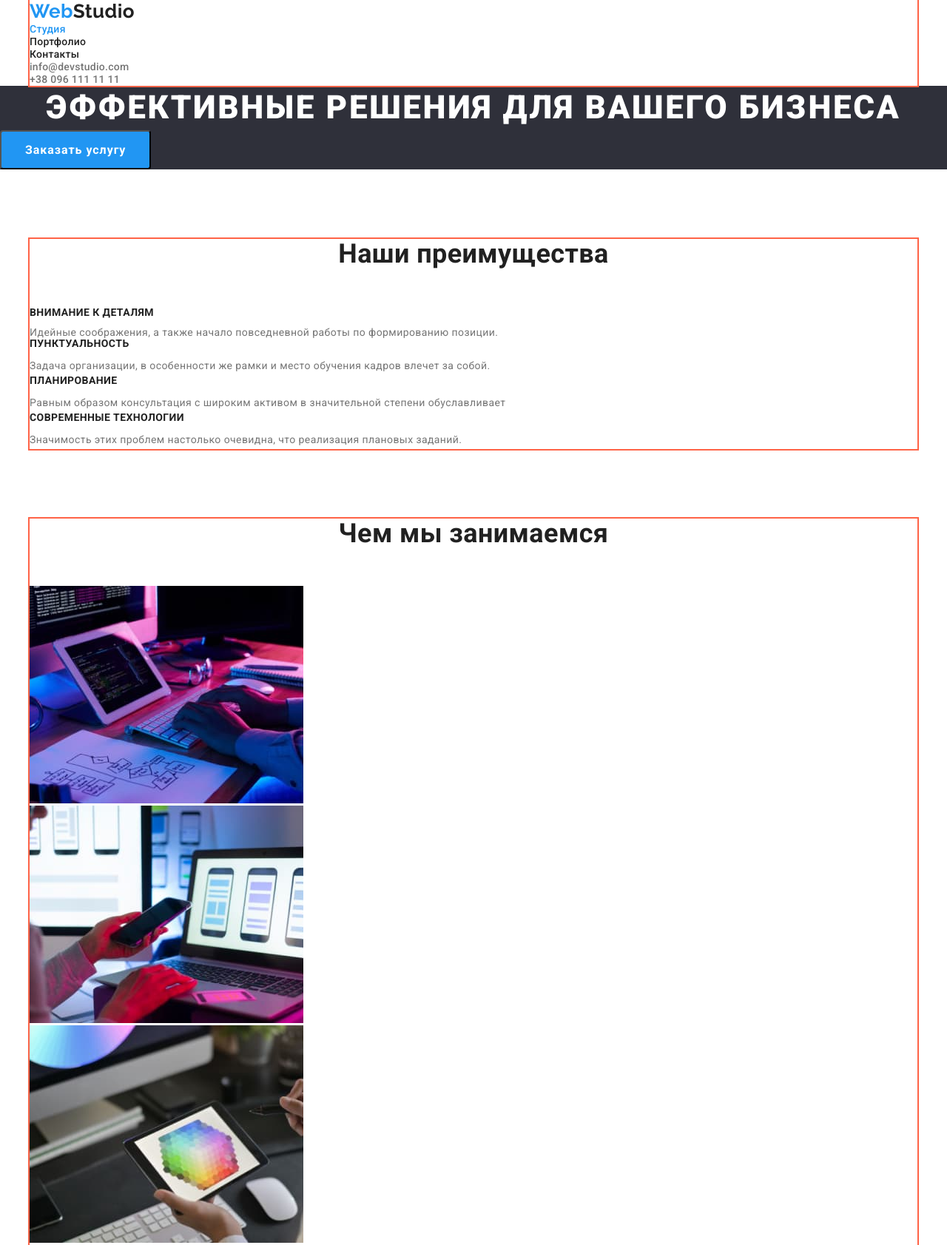
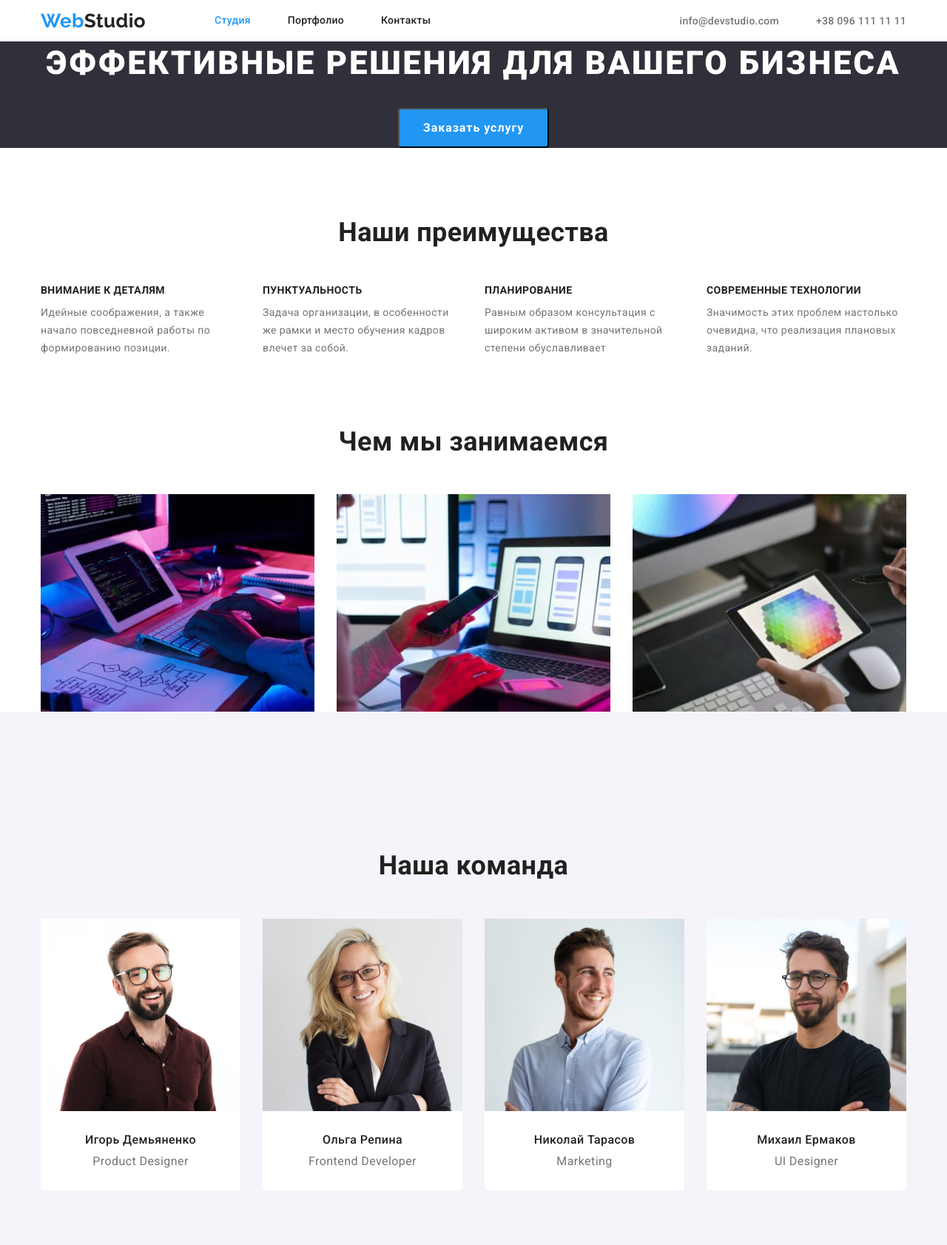
Before and after one commit to Ra4kovi4/goit-markup-hw-03, a plain HTML site: page index.html in a window 1280 px wide. Shown: the top 1683 px of the page at 74% size. Drawn offline with nearby package versions, Linux system fonts and the light colour scheme.

Commit message:
flex margin padding

```diff
--- a/css/style.css
+++ b/css/style.css
@@ -12,6 +12,7 @@
   --secondary-bgc: #2f303a;
   --button-color: #2196f3;
   --secondary-btn-color: #f5f4fa;
+  --margin-item: 30px;
 }
 body {
   font-family: Roboto, sans-serif;
@@ -20,6 +21,7 @@ body {
   color: var(--primary-color-text);
   background-color: var(--primary-bgc);
 }
+/* Утилиты */
 a {
   text-decoration: none;
 }
@@ -34,18 +36,33 @@ p {
   margin: 0;
   padding: 0;
 }
+img {
+  display: block;
+  max-width: 100%;
+  height: auto;
+}
 .list {
   list-style: none;
 }
 .container {
   width: 1200px;
+  padding-left: 15px;
+  padding-right: 15px;
   margin-left: auto;
   margin-right: auto;
-  outline: 2px solid tomato;
+  /* outline: 2px solid tomato; */
+}
+.main-nav {
+  display: flex;
+  align-items: center;
+}
+.padding {
+  padding-top: 94px;
 }
 /* Шапка сайта */
 /* Оформление логотипа */
 .logo {
+  display: block;
   color: var(--secondary-color-text);
 }
 /* логотип шапки и подвала */
@@ -59,21 +76,43 @@ p {
 .logo span {
   color: var(--button-color);
 }
+
 /* Оформление навигации сайта */
-.site-nave .link {
+
+.site-nav {
+  display: flex;
+  margin-left: 93px;
+}
+
+.site-nav .item + .item {
+  margin-left: 50px;
+}
+
+.site-nav .link {
+  display: inline-block;
+  padding-top: 20px;
+  padding-bottom: 20px;
   color: var(--secondary-color-text);
 }
-.site-nave .link,
+
+.site-nav .link,
 .contacts .link {
   font-weight: 500;
   line-height: 1.14;
   letter-spacing: 0.02em;
 }
-.site-nave .link.current {
+.contacts {
+  display: flex;
+  margin-left: auto;
+}
+.contacts .item + .item {
+  margin-left: 50px;
+}
+.site-nav .link.current {
   color: var(--button-color);
 }
-.site-nave .link:hover,
-.site-nave .link:focus,
+.site-nav .link:hover,
+.site-nav .link:focus,
 .contacts .link:hover,
 .contacts .link:focus {
   color: var(--button-color);
@@ -81,10 +120,14 @@ p {
 .contacts .link {
   color: var(--primary-color-text);
 }
+.header {
+  border-bottom: 1px solid #ececec;
+}
 /* Стили для index.html*/
-/* Оформление основной страницы */
+/* Оформлениsе основной страницы */
 .hero {
   background-color: var(--secondary-bgc);
+  text-align: center;
 }
 .hero-title {
   color: var(--primary-bgc);
@@ -98,8 +141,13 @@ p {
 /* Кнопка */
 .hero-button {
   display: inline-block;
+  padding: 10px 32px;
+  margin-top: var(--margin-item);
+  min-width: 200px;
+
   color: var(--primary-bgc);
   background-color: var(--button-color);
+
   font-family: inherit;
   font-weight: 700;
   font-size: 16px;
@@ -108,8 +156,6 @@ p {
   letter-spacing: 0.06em;
   cursor: pointer;
   border-radius: 4px;
-  padding: 10px 32px;
-  min-width: 200px;
 }
 /* Секции */
 .section {
@@ -128,10 +174,18 @@ p {
   text-align: center;
   margin-bottom: 50px;
 }
-.section-title.team {
-  padding-top: 94px;
+
+/* Преимущества */
+.feature {
+  display: flex;
 }
-/* Премущества */
+.feature .item {
+  width: 270px;
+}
+.feature .item:not(:last-child) {
+  margin-right: var(--margin-item);
+}
+
 .feature .feature-title {
   color: var(--secondary-color-text);
   font-size: 14px;
@@ -143,22 +197,43 @@ p {
   line-height: 1.71;
 }
 /* Оформление деятельности */
-
+.work {
+  display: flex;
+}
+.work .item {
+  margin-right: var(--margin-item);
+}
+.work .item:nth-child(3n) {
+  margin-right: 0;
+}
 /* Команда */
 .section.teams {
   background-color: var(--secondary-btn-color);
+}
+.team {
+  display: flex;
+  flex-wrap: wrap;
+  margin-left: calc(-1 * var(--margin-item));
+  margin-top: calc(-1 * var(--margin-item));
 }
 .team .title {
   color: var(--secondary-color-text);
   font-weight: 500;
 }
 .team .item {
-  box-shadow: 0px 1px 3px rgba(0, 0, 0, 0.12), 0px 1px 1px rgba(0, 0, 0, 0.14),
-    0px 2px 1px rgba(0, 0, 0, 0.2);
+  width: calc(100% / 4 - var(--margin-item));
+  margin-left: var(--margin-item);
+  margin-top: var(--margin-item);
+
+  /* box-shadow: 0px 1px 3px rgba(0, 0, 0, 0.12), 0px 1px 1px rgba(0, 0, 0, 0.14),
+    0px 2px 1px rgba(0, 0, 0, 0.2); */
+  border-radius: 0px 0px 4px 4px;
+  text-align: center;
   background-color: var(--primary-bgc);
 }
+
 .team-photo {
-  margin-bottom: 30px;
+  margin-bottom: var(--margin-item);
 }
 .team .title,
 .team .text {
@@ -169,7 +244,7 @@ p {
   margin-bottom: 10px;
 }
 .team .text {
-  margin-bottom: 30px;
+  margin-bottom: var(--margin-item);
 }
 /* Оформление подвала */
 .footer {
@@ -205,6 +280,18 @@ p {
   padding-bottom: 60px;
 }
 /* Оформление стилей портфолио */
+/* Оформление кнопок фильтра */
+.filter {
+  display: flex;
+  justify-content: center;
+}
+.filter .item {
+  margin-left: 8px;
+  margin-bottom: 50px;
+}
+.filter .item:first-child {
+  margin-left: 0;
+}
 .filter .btn {
   font-family: inherit;
   font-weight: 500;
@@ -224,17 +311,37 @@ p {
   color: var(--primary-bgc);
   background-color: var(--button-color);
 }
-.work .title {
+/* Оформление примеров проектов */
+.project {
+  display: flex;
+  flex-wrap: wrap;
+  margin-top: calc(-1 * var(--margin-item));
+  margin-left: calc(-1 * var(--margin-item));
+}
+.item * {
+  /* outline: 2px solid tomato; */
+}
+.project .item {
+  width: calc(100% / 3 - var(--margin-item));
+  margin-top: var(--margin-item);
+  margin-left: var(--margin-item);
+}
+.project .title {
   font-size: 18px;
   line-height: 2;
   letter-spacing: 0.06em;
   color: var(--secondary-color-text);
-  margin-top: 20px;
-  margin-bottom: 4px;
 }
-.work .text {
+.project .text {
+  margin-top: 4px;
+
   font-size: 16px;
   line-height: 1.87;
   color: var(--primary-color-text);
-  margin-bottom: 20px;
 }
+.content {
+  padding: 20px 24px;
+  border-left: 1px solid #eeeeee;
+  border-right: 1px solid #eeeeee;
+  border-bottom: 1px solid #eeeeee;
+}
--- a/index.html
+++ b/index.html
@@ -19,24 +19,24 @@
   <body>
     <!--Шапка сайта-->
     <header>
-      <div class="container">
-        <nav>
+      <div class="container main-nav">
+        <nav class="menu-nav main-nav">
           <a href="./index.html" class="logo"> <span>Web</span>Studio</a>
-          <ul class="site-nave list">
-            <li>
-              <a href="" class="link current">Студия</a>
+          <ul class="site-nav list">
+            <li class="item">
+              <a href="./index.html" class="link current">Студия</a>
             </li>
-            <li>
+            <li class="item">
               <a href="./portfolio.html" class="link">Портфолио</a>
             </li>
-            <li><a href="" class="link">Контакты</a></li>
+            <li class="item"><a href="" class="link">Контакты</a></li>
           </ul>
         </nav>
         <ul class="contacts list">
-          <li>
+          <li class="item">
             <a href="mailto:info@devstudio.com" class="link">info@devstudio.com</a>
           </li>
-          <li>
+          <li class="item">
             <a href="tel:+380961111111" class="link">+38 096 111 11 11</a>
           </li>
         </ul>
@@ -53,25 +53,25 @@
         <div class="container">
           <h2 class="section-title">Наши преимущества</h2>
           <ul class="feature list">
-            <li>
+            <li class="item">
               <h3 class="feature-title">Внимание к деталям</h3>
-              <p>
+              <p class="text">
                 Идейные соображения, а также начало повседневной работы по формированию позиции.
               </p>
             </li>
-            <li>
+            <li class="item">
               <h3 class="feature-title">Пунктуальность</h3>
               <p class="text">
                 Задача организации, в особенности же рамки и место обучения кадров влечет за собой.
               </p>
             </li>
-            <li>
+            <li class="item">
               <h3 class="feature-title">Планирование</h3>
               <p class="text">
                 Равным образом консультация с широким активом в значительной степени обуславливает
               </p>
             </li>
-            <li>
+            <li class="item">
               <h3 class="feature-title">Современные технологии</h3>
               <p class="text">
                 Значимость этих проблем настолько очевидна, что реализация плановых заданий.
@@ -85,13 +85,13 @@
         <div class="container">
           <h2 class="section-title">Чем мы занимаемся</h2>
           <ul class="work list">
-            <li>
+            <li class="item">
               <img src="./images/computer.jpg" alt="работа на компьютере" width="370" />
             </li>
-            <li>
+            <li class="item">
               <img src="./images/laptop.jpg" alt="работа на ноутбуке" width="370" />
             </li>
-            <li>
+            <li class="item">
               <img src="./images/tablet.jpg" alt="работа на планшете" width="370" />
             </li>
           </ul>
@@ -100,25 +100,25 @@
       <!--Команда-->
       <section class="section teams">
         <div class="container">
-          <h2 class="section-title team">Наша команда</h2>
+          <h2 class="section-title padding">Наша команда</h2>
           <ul class="team list">
             <li class="item">
-              <img class="team-photo" src="./images/ihor.jpg" alt="наш Игорь" width="260" />
+              <img class="team-photo" src="./images/ihor.jpg" alt="наш Игорь" width="270" />
               <h3 class="title">Игорь Демьяненко</h3>
               <p class="text">Product Designer</p>
             </li>
             <li class="item">
-              <img class="team-photo" src="./images/olga.jpg" alt="наша Оля" width="260" />
+              <img class="team-photo" src="./images/olga.jpg" alt="наша Оля" width="270" />
               <h3 class="title">Ольга Репина</h3>
               <p class="text">Frontend Developer</p>
             </li>
             <li class="item">
-              <img class="team-photo" src="./images/nikolay.jpg" alt="наш Коля" width="260" />
+              <img class="team-photo" src="./images/nikolay.jpg" alt="наш Коля" width="270" />
               <h3 class="title">Николай Тарасов</h3>
               <p class="text">Marketing</p>
             </li>
             <li class="item">
-              <img class="team-photo" src="./images/mihail.jpg" alt="наш Миша" width="260" />
+              <img class="team-photo" src="./images/mihail.jpg" alt="наш Миша" width="270" />
               <h3 class="title">Михаил Ермаков</h3>
               <p class="text">UI Designer</p>
             </li>
```
Also changed, not shown: portfolio.html (+70 -51 lines).
